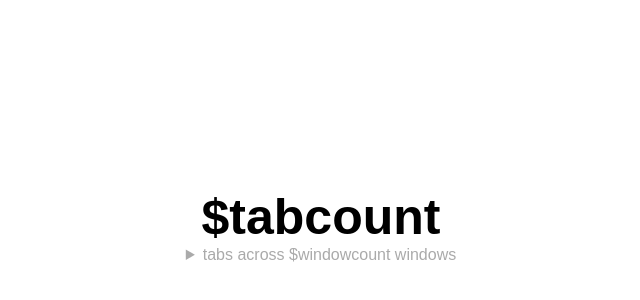
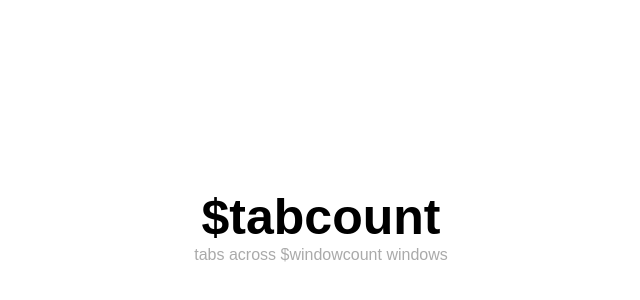
Before and after one commit to nbitzz/me.fyle.uk, a website: page pages/tabs.html in a window 1280 px wide. Shown: the part 174-474 px from the top of the page, 319-959 px from the left. Drawn offline with Linux system fonts and the light colour scheme.

Commit message:
add some nice theming

```diff
--- a/pages/tabs.html
+++ b/pages/tabs.html
@@ -76,6 +76,23 @@
             p, details {
                 color: var(--subtext)
             }
+
+            summary {
+                border-bottom: 1px solid var(--background);
+                transition-duration: 200ms;
+                transition-property: border-bottom;
+                cursor: pointer;
+            }
+
+            summary:hover {
+                border-bottom: 1px solid var(--subtext);
+                transition-duration: 200ms;
+                transition-property: border-bottom;
+            }
+
+            summary::marker {
+                content: "";
+            }
         </style>
     </head>
 
```
